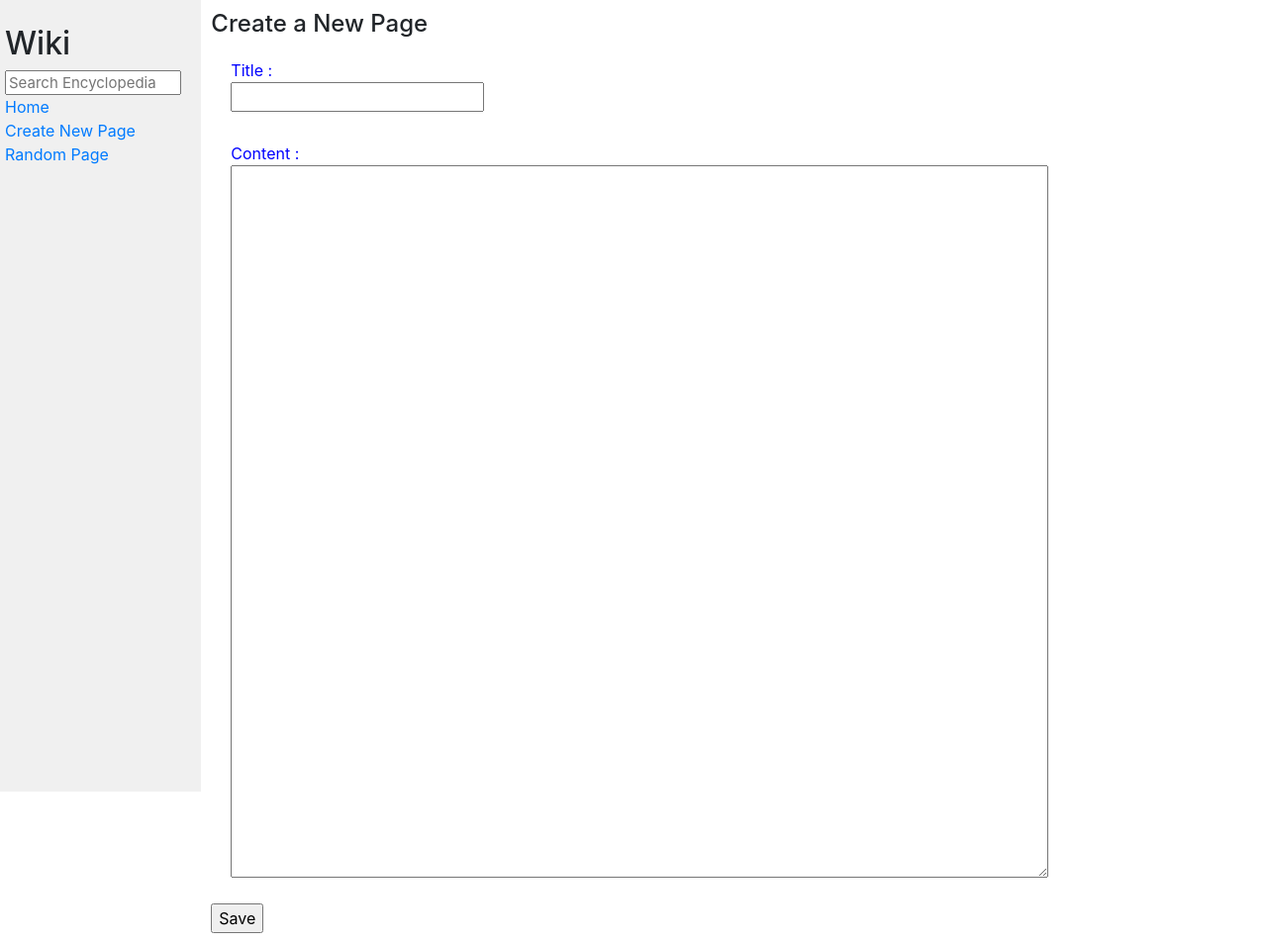
After one commit to Mak-2002/wiki, a Django app: page /new in a window 1280 px wide. The commit adds this page. Shown: the whole page at 99% size. Run offline with Django 3.2, Linux system fonts and the light colour scheme; some libraries are stand-ins or nearby versions.

Commit message:
first successful commit

```diff
--- a/encyclopedia/static/encyclopedia/styles.css
+++ b/encyclopedia/static/encyclopedia/styles.css
@@ -36,3 +36,13 @@ textarea {
 .sidebar h2 {
     margin-top: 5px;
 }
+
+.block{
+    padding: 10px;
+    margin: 10px;
+    color: blue;
+}
+
+.err_messege{
+    color: red;
+}
--- a/encyclopedia/templates/encyclopedia/index.html
+++ b/encyclopedia/templates/encyclopedia/index.html
@@ -9,7 +9,7 @@
 
     <ul>
         {% for entry in entries %}
-            <li>{{ entry }}</li>
+            <li><a href="/wiki/{{entry}}">{{entry}}</a></li>
         {% endfor %}
     </ul>
 
--- a/encyclopedia/templates/encyclopedia/layout.html
+++ b/encyclopedia/templates/encyclopedia/layout.html
@@ -19,10 +19,10 @@
                     <a href="{% url 'index' %}">Home</a>
                 </div>
                 <div>
-                    Create New Page
+                    <a href="{% url 'new' %}">Create New Page</a>
                 </div>
                 <div>
-                    Random Page
+                    <a href="{% url 'random' %}">Random Page</a>
                 </div>
                 {% block nav %}
                 {% endblock %}
--- /dev/null
+++ b/encyclopedia/templates/encyclopedia/new.html
@@ -0,0 +1,18 @@
+{% extends 'encyclopedia/layout.html' %}
+
+{% block title %}
+Create a New Page
+{% endblock %}
+
+{% block body %}
+
+<h4>Create a New Page</h4>
+<form action="{% url 'new' %}" method="POST">
+    {% csrf_token %}
+    <div class="block">Title : <br>  {{form.title}}</div>
+    <div class="block">Content : <br> {{form.content}}</div>
+    <input type="submit" value="Save">
+    <div class="err_messege"> {{err_found}} </div>
+</form>
+
+{% endblock %}
--- a/encyclopedia/urls.py
+++ b/encyclopedia/urls.py
@@ -3,5 +3,7 @@ from django.urls import path
 from . import views
 
 urlpatterns = [
-    path("", views.index, name="index")
+    path("", views.index, name="index"),
+    path("new", views.new, name="new"),
+    path("random", views.random_entry, name="random")
 ]
--- a/encyclopedia/views.py
+++ b/encyclopedia/views.py
@@ -1,9 +1,38 @@
 from django.shortcuts import render
+from django import forms
+from django.http import HttpResponseRedirect
+import random
 
 from . import util
+
+class new_entry_form(forms.Form):
+    title = forms.CharField(min_length=1, label="")
+    content = forms.CharField(min_length=1, label="", widget = forms.Textarea)
 
 
 def index(request):
     return render(request, "encyclopedia/index.html", {
         "entries": util.list_entries()
     })
+
+
+def new(request):
+    if request.method == "POST" :
+        form = new_entry_form(request.POST)
+        if form.is_valid():
+            title = form.cleaned_data["title"]
+            content = form.cleaned_data["content"]
+            if util.get_entry(title) == None:
+                util.save_entry(title, content)
+                return HttpResponseRedirect(f"/wiki/{title}")
+            return render(request, "encyclopedia/new.html", {
+                "form" : new_entry_form(request.POST),
+                "err_found" : "Sorry, there's an existing page with this title"
+            })
+    return render(request, "encyclopedia/new.html", {
+        "form" : new_entry_form(),
+        "err_found" : ""
+    })
+
+def random_entry(request):
+    return HttpResponseRedirect(f"/wiki/{random.choice(util.list_entries()) }")
```
Also changed, not shown: encyclopedia/templates/encyclopedia/entry.html (added, +9 -0 lines), db.sqlite3 (added).
